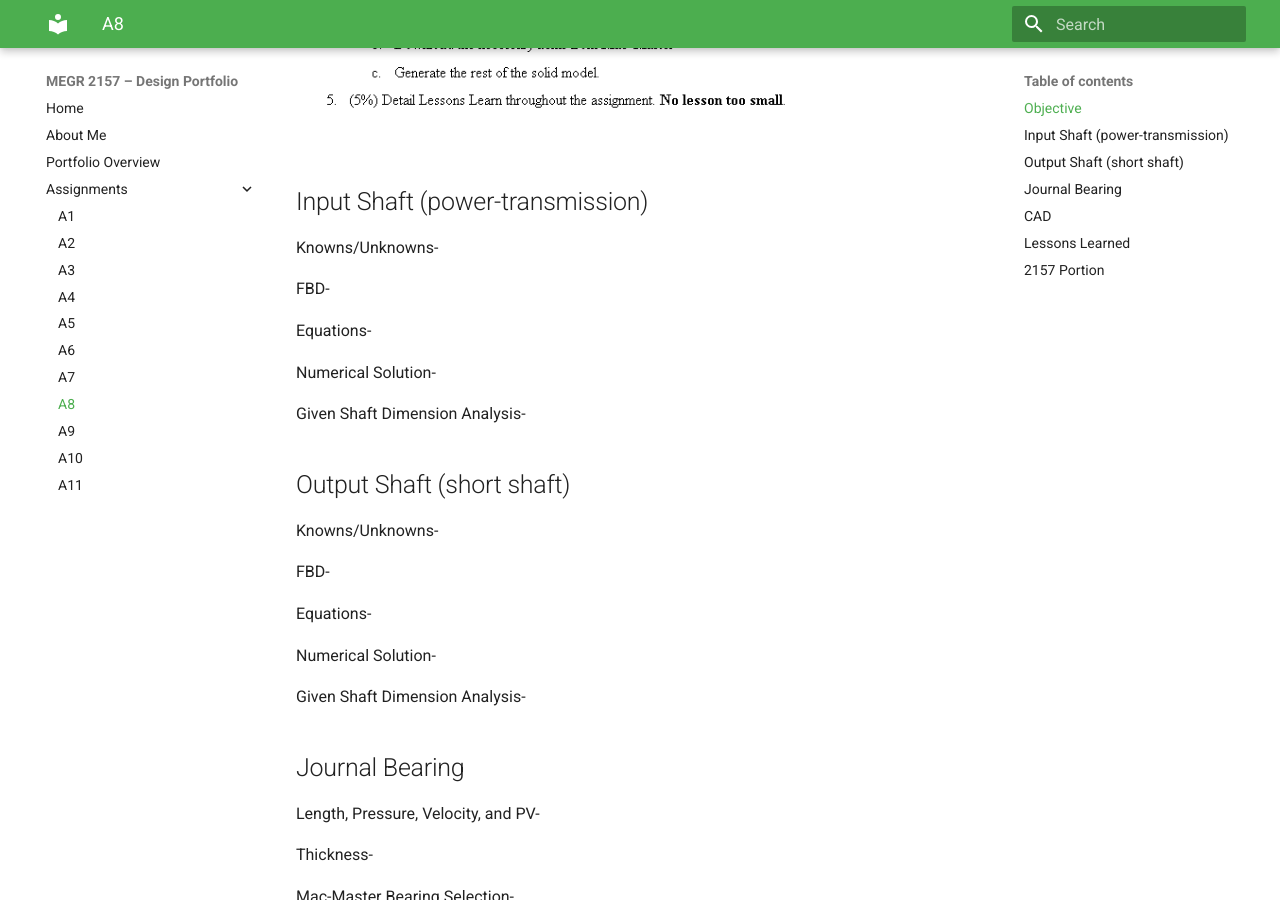
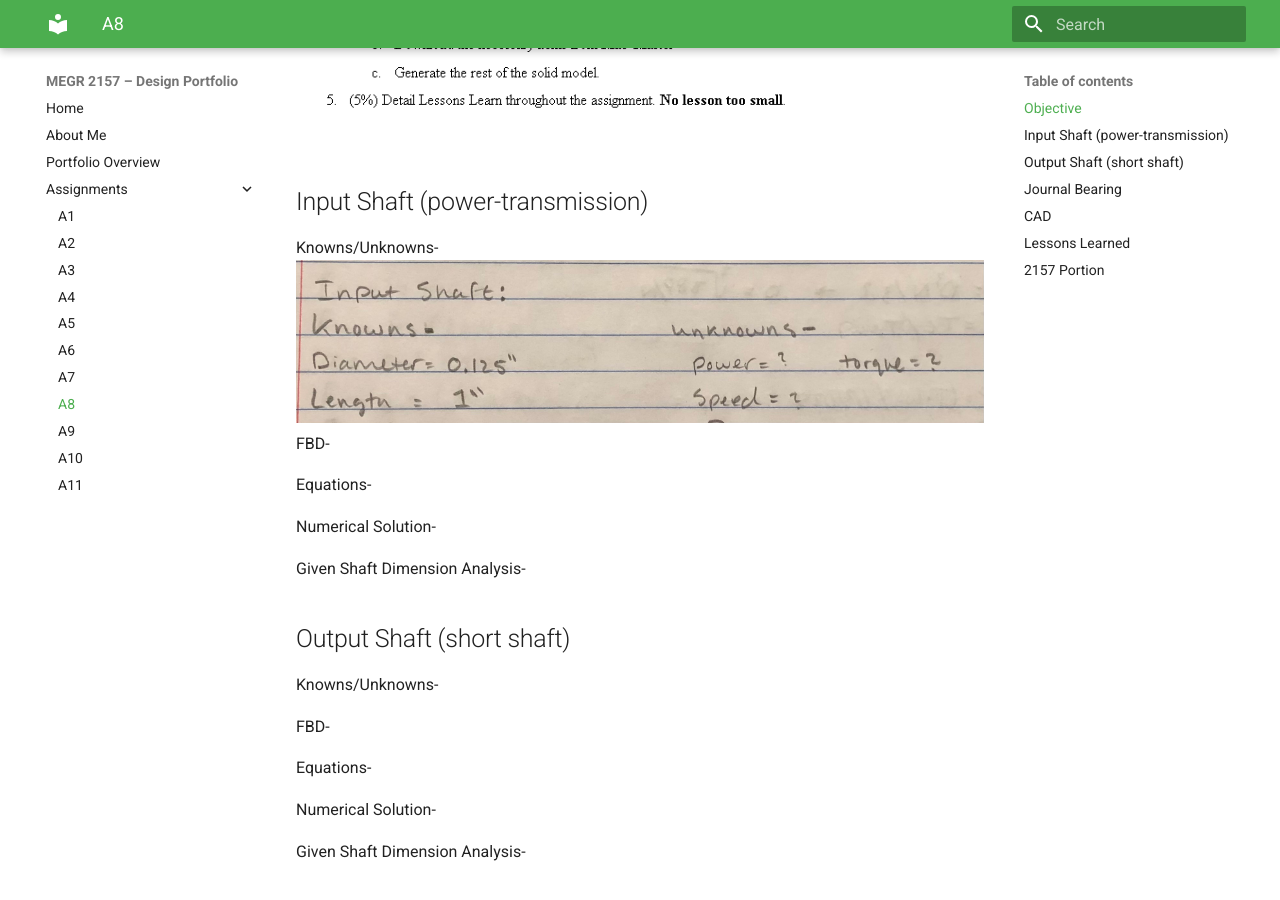
Before and after one commit to Taylor-Rockefeller-Portfolio/megr2157-portfolio, an MkDocs documentation site: the page built from docs/assignments/A08/index.md, in a window 1280 px wide and 900 px high, scrolled down 2573 px. Built offline with MkDocs 1.6.1 and Material for MkDocs 9.7.7, drawn with Linux system fonts in a browser that asks for light colours.

Commit message:
Update index.md

```diff
--- a/docs/assignments/A08/index.md
+++ b/docs/assignments/A08/index.md
@@ -12,7 +12,7 @@
 ## Input Shaft (power-transmission)
 
 Knowns/Unknowns-
-
+![](IMG_1710.jpg)
 FBD-
 
 Equations-
```
